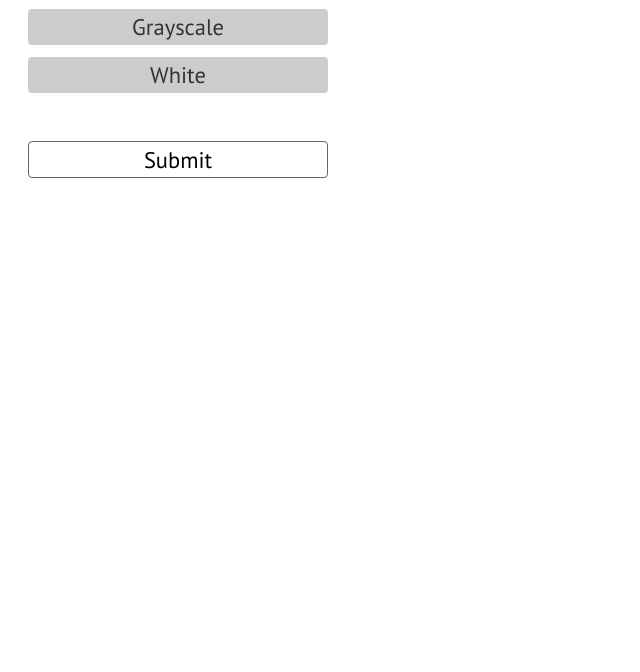
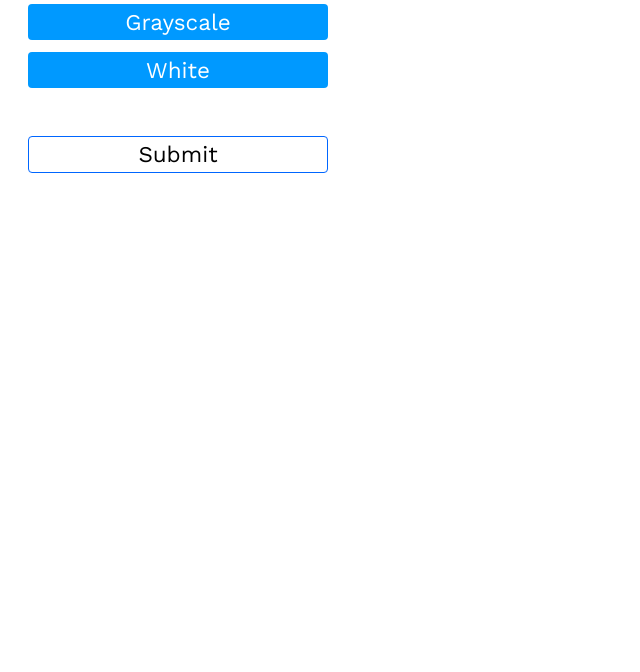
Before and after one commit to cealigbe/SimpleFace, a website: page docs/index.html in a window 1280 px wide. Shown: the part 128-800 px from the top of the page, without its empty margins (0-640 px from the left). Drawn offline with nearby package versions, Linux system fonts and the light colour scheme.

Commit message:
Updated config page

```diff
--- a/docs/index.html
+++ b/docs/index.html
@@ -6,7 +6,7 @@
 		<meta http-equiv="X-UA-Compatible" content="IE=edge,chrome=1">
 		<meta name="description" content="Pebble watchface configuration page">
 		<meta name="viewport" content="width=device-width, initial-scale=1, maximum-scale=1, user-scalable=no">
-		<link href="https://fonts.googleapis.com/css?family=PT+Sans" rel="stylesheet">
+		<link href="https://fonts.googleapis.com/css?family=Work+Sans" rel="stylesheet">
 		<link rel="stylesheet" type="text/css" href="style.css">
 		<style type="text/css"></style>
 	</head>
--- a/docs/style.css
+++ b/docs/style.css
@@ -1,6 +1,6 @@
 body {
 	color: #333;
-	font-family: "Pt Sans", "Helvetica", Arial, sans-serif;
+	font-family: "Work Sans", "Helvetica", Arial, sans-serif;
 	font-size: 18px;
 }
 
@@ -27,15 +27,16 @@ label {
 }
 
 #form label {
+	color: #fff;
 	width: 300px;
 	font-size: 1.25em;
-	background-color: #ccc;
+	background-color: #09f;
 	border-radius: 4px;
 	text-align: center;
 }
 
 #form label:hover {
-	background-color: #999;
+	background-color: #3cf;
 }
 
 #form input[type="radio"] {
@@ -43,20 +44,21 @@ label {
 }
 
 #form input[type="radio"]:checked ~ label {
-	background-color: #999;
+	background-color: #3cf;
 }
 
 #form input[type="submit"] {
 	background-color: #fff;
 	width: 300px;
 	font-size: 1.25em;
-	font-family: "Pt Sans", "Helvetica", Arial, sans-serif;
+	font-family: "Work Sans", "Helvetica", Arial, sans-serif;
 	line-height: 1.5em;
 	border: none;
-	border: solid 1px #666;
+	border: solid 1px #06f;
 	border-radius: 4px;
 }
 
 #form input[type="submit"]:hover {
-	background-color: #ccc;
+	background-color: #09f;
+	color: #fff;
 }
```
